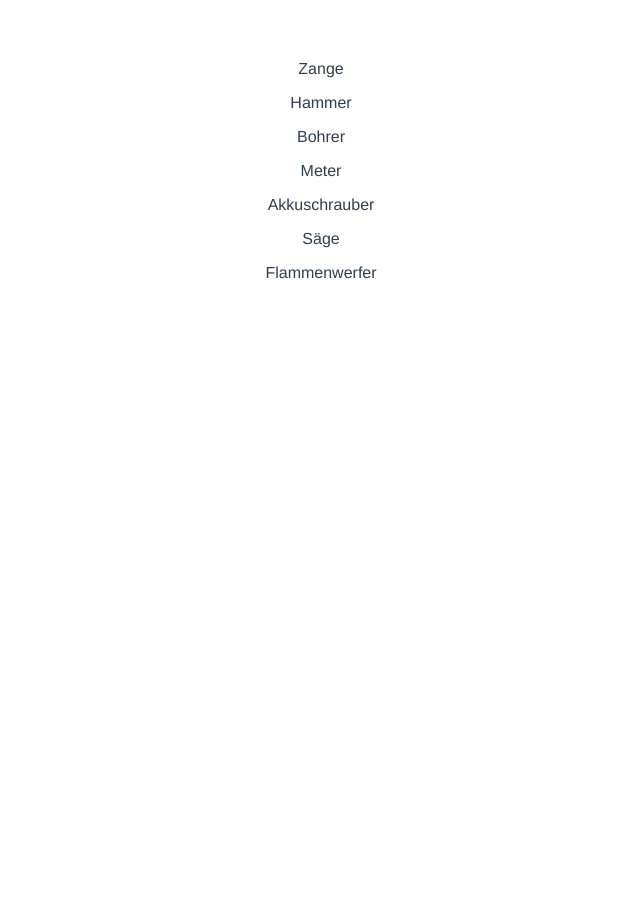
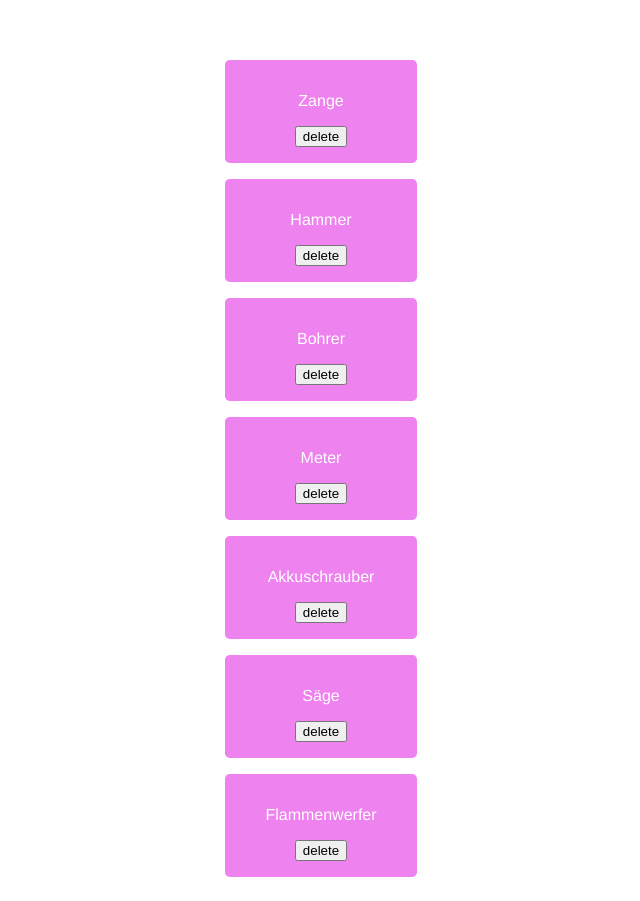
Before and after one commit to criseone/supaleihladen, a Vue app: page / in a window 1280 px wide. Shown: the whole page, without its empty margins (319-959 px from the left). Before the commit the page ends 800 px from the top, so only its background shows below. Built offline with nearby package versions, Linux system fonts and the light colour scheme.

Commit message:
some styling

```diff
--- a/src/App.vue
+++ b/src/App.vue
@@ -23,5 +23,24 @@ export default {
   text-align: center;
   color: #2c3e50;
   margin-top: 60px;
+  display: flex;
+  flex-direction: column;
+  align-items: center;
+  justify-content: center;
+}
+
+.product {
+  display: flex;
+  flex-direction: column;
+  align-items: center;
+  justify-content: center;
+  background-color:violet;
+  border-radius: 0.3rem;
+  padding: 1rem;
+  color: #fff;
+  margin-bottom: 1rem;
+  opacity: 1;
+  transition: opacity 0.3s ease-in-out;
+  width: 10rem;
 }
 </style>
--- a/src/components/Product.vue
+++ b/src/components/Product.vue
@@ -1,15 +1,22 @@
 <template>
     <div class="product">
-        <p>{{ descr }}</p>
+        <p>{{ Product.descr }}</p>
+        <button @click="delProduct(Product)">
+          delete
+        </button>
     </div>
 </template>
 
 <script>
+import { mapActions } from 'vuex';
+
 export default {
   name: 'Product',
   props: {
-    id: Number,
-    descr: String,
+    Product: Object,
+  },
+  methods: {
+    ...mapActions(['delProduct']),
   },
 };
 </script>
--- a/src/components/ProductList.vue
+++ b/src/components/ProductList.vue
@@ -2,8 +2,7 @@
     <div id="product-list">
       <Product v-for="product in getProducts"
         v-bind:key="product.id"
-        v-bind:id="product.id"
-        v-bind:descr="product.descr" />
+        v-bind:Product="product" />
     </div>
 </template>
 
@@ -17,7 +16,7 @@ export default {
   },
   computed: {
     getProducts() {
-      return this.$store.getters.getProducts;
+      return this.$store.state.products;
     },
   },
 };
--- a/src/store.js
+++ b/src/store.js
@@ -1,30 +1,31 @@
 /* eslint-disable arrow-body-style */
 import Vue from 'vue';
 import Vuex from 'vuex';
+import Data from '../test-data.json';
 
 Vue.use(Vuex);
 
 export default new Vuex.Store({
-  state: {
-    products: [
-      { id: 1, descr: 'Zange' },
-      { id: 2, descr: 'Hammer' },
-      { id: 3, descr: 'Bohrer' },
-      { id: 4, descr: 'Meter' },
-      { id: 5, descr: 'Akkuschrauber' },
-      { id: 6, descr: 'Säge' },
-      { id: 7, descr: 'Flammenwerfer' },
-    ],
+  state: Data,
+  getters: {
+    /*
+
+    kept for later use !bug
+
+    getProducts: (state) => {
+      return state.products.sort(product => product.descr);
+    },
+    */
   },
-  getters: {
-    getProducts: (state) => {
-      return state.products;
+  mutations: {
+    delProduct(state, plProduct) {
+      // eslint-disable-next-line no-param-reassign
+      state.products = state.products.filter(product => product !== plProduct);
     },
   },
-  mutations: {
-
-  },
   actions: {
-
+    delProduct({ commit }, plProduct) {
+      commit('delProduct', plProduct);
+    },
   },
 });
--- /dev/null
+++ b/test-data.json
@@ -0,0 +1,11 @@
+{
+  "products": [
+    { "id": 1, "descr": "Zange", "deleted": false},
+    { "id": 2, "descr": "Hammer", "deleted": false},
+    { "id": 3, "descr": "Bohrer", "deleted": false },
+    { "id": 4, "descr": "Meter", "deleted": false },
+    { "id": 5, "descr": "Akkuschrauber", "deleted": false },
+    { "id": 6, "descr": "Säge", "deleted": false },
+    { "id": 7, "descr": "Flammenwerfer", "deleted": false }
+  ]
+}
```
